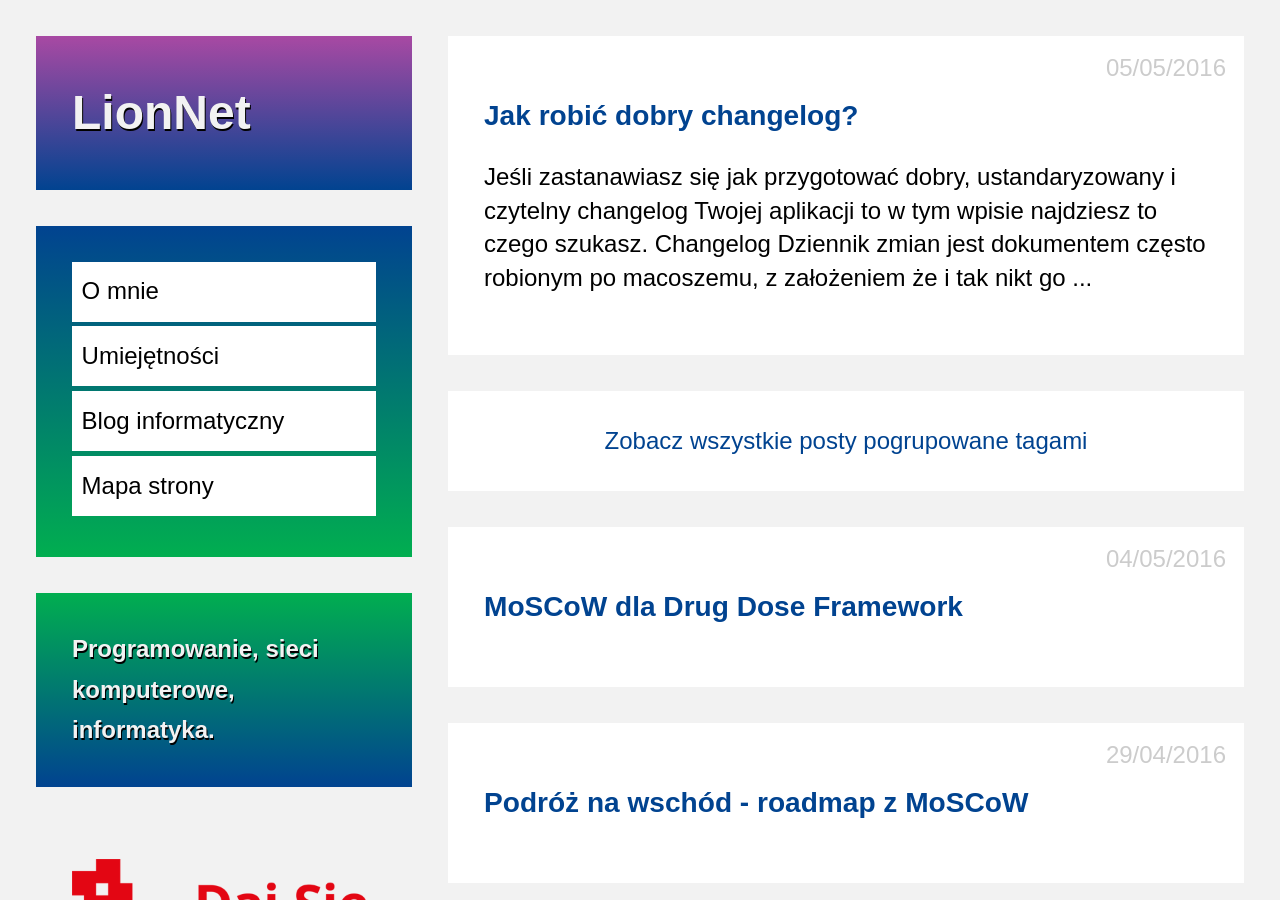
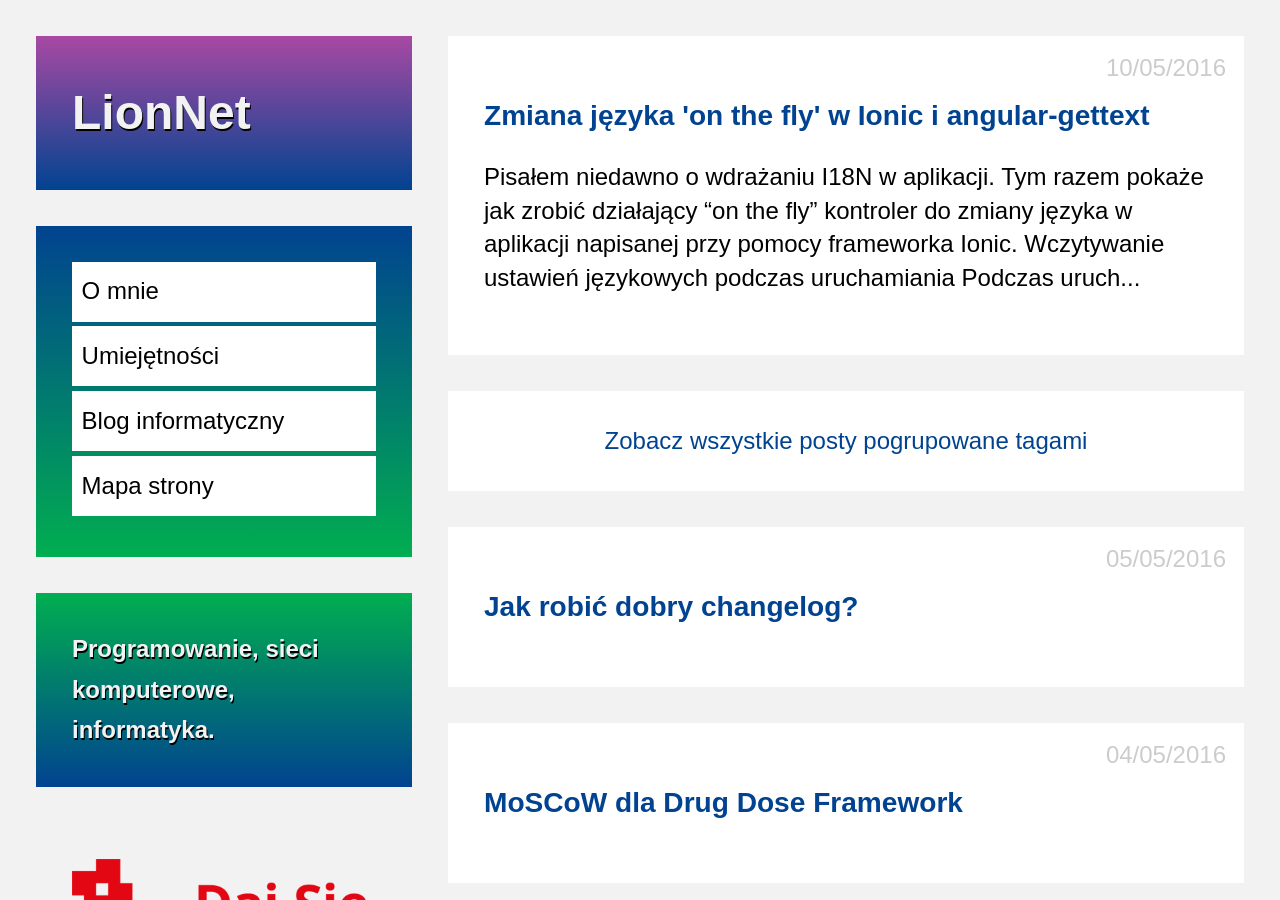
Before and after one commit to maciejlew/maciejlew.github.io, a Jekyll site: the page built from pages/blog.md, in a window 1280 px wide and 900 px high. Built offline with Jekyll 4.4.1, drawn with Linux system fonts in a browser that asks for light colours; some of the changed lines change nothing that is shown.

Commit message:
Adds post 'Zmiana języka on the fly w Ionic i angular-gettext

```diff
--- /dev/null
+++ b/_posts/2016-05-10-zmiana-jezyka-on-the-fly-w-ionic-i-angular-gettext.md
@@ -0,0 +1,140 @@
+---
+layout: post
+title: "Zmiana języka 'on the fly' w Ionic i angular-gettext"
+date: "2016-05-10 20:20:00"
+description: 'Jak zmienić dynamicznie język aplikacji napisanej w Ionic z
+wykorzystaniem biblioteki angular-gettext?'
+keywords: "daj się poznać 2016, konkurs programistyczny, aplikacja konkursowa,
+drug dose framework, aplikacja mobilna, pas pediatryczny, dawkowanie leków,
+ionic, angular, gettext"
+tags:
+- DSP2016
+- DDF
+- JS
+---
+
+Pisałem niedawno o [wdrażaniu I18N w aplikacji][1]. Tym razem pokaże jak zrobić
+działający "on the fly" kontroler do zmiany języka w aplikacji napisanej przy pomocy
+frameworka Ionic.
+
+### Wczytywanie ustawień językowych podczas uruchamiania
+
+Podczas uruchamiania aplikacji dobrze by było pobrać język w jakim użytkownik
+życzy sobie jej używać. **Ustawienia językowe możemy zapisać np. w local storage**.
+Przyjmijmy że nasza aplikacja obsługuje 3 języki: angielski, polski i niemiecki.
+Przy takiej konfiguracji nasz moduł może wyglądać następująco:
+
+    var app = angular.module('DrugDoseFrameworkApp', dependencies).run(function ($ionicPlatform, gettextCatalog) {
+
+        var language = 'en_EN';
+        if (window.localStorage.getItem('language')) {
+            language = window.localStorage.getItem('language');
+        } else {
+            switch (window.navigator.language.substr(0, 2)) {
+                case 'pl':
+                    language = 'pl_PL';
+                    break;
+                case 'de':
+                    language = 'de_DE';
+                    break;
+            }
+            localStorage.setItem('language', language);
+        }
+        gettextCatalog.setCurrentLanguage(language);
+    });
+
+Widzimy tu, że domyślnie ładowany jest język angielski. Następnie próbujemy wykryć
+czy użytkownik już zapisał cokolwiek w zmiennej przechowywanej lokalnie nt.
+preferowanego języka. Jeśli i to się nie powiedzie, to próbujemy ustalić język
+na podstawie ustawień przeglądarki.
+
+### Kontroler zmiany języka
+
+    drugDoseFrameworkControllers.controller('LanguageCtrl', function ($scope, $state, gettextCatalog) {
+
+        $scope.language = window.localStorage.getItem('language');
+
+        $scope.changeLanguage = function() {
+            window.localStorage.setItem('language', $scope.language);
+            gettextCatalog.setCurrentLanguage($scope.language);
+            $state.go('drugs');
+        };
+
+    });
+
+Kontroler ten posiada jedną zmienną, określająca wybrany język oraz jedną prostą
+metodę pozwalającą na jego zmianę. Nowe ustawienia są zapisywane w localStorage.
+
+### Widok zmiany języka
+
+    <ion-view view-title="Language settings">
+    <ion-content ng-controller="LanguageCtrl">
+        <ion-list>
+            <ion-radio ng-model="language" ng-value="'en_EN'" ng-change="changeLanguage()">
+                english
+            </ion-radio>
+            <ion-radio ng-model="language" ng-value="'pl_PL'" ng-change="changeLanguage()">
+                polish
+            </ion-radio>
+            <ion-radio ng-model="language" ng-value="'de_DE'" ng-change="changeLanguage()">
+                german
+            </ion-radio>
+        </ion-list>
+    </ion-content>
+    </ion-view>
+
+Widok zmiany języka jest bardzo prosty i składa się z dyrektyw Ionic za którymi
+kryją się proste radio inputy. Bindujemy tu model *language* z tymi inputami oraz
+podpinamy metodę *changelanguage* pod zdarzenie zmiany stanu tych kontrolek.
+
+### Konfiguracja stateProvider'a
+
+Jeśli nasza aplikacja Ionic składa się z wielu widoków *ion-view* bądź *ion-nav-view*
+i chcemy aby język ustawił się od razu, a nie po kolejnym uruchomieniu aplikacji
+(bądź odświeżeniu strony) to musimy wyłączyć cache dla tych widoków. Możemy to
+zrobić w module konfiguracji aplikacji w następujący sposób:
+
+    app.config(function ($stateProvider, $urlRouterProvider) {
+        $stateProvider.state('drugs', {
+            cache: false,
+            url: '/drugs/',
+            templateUrl: 'partials/drug-list.html',
+            controller: 'DrugListCtrl'
+        }).state('drug-details', {
+            cache: false,
+            url: '/drugs/:drugId',
+            templateUrl: 'partials/drug-details.html',
+            controller: 'DrugDetailsCtrl'
+        }).state('language', {
+            cache: false,
+            url: '/drugs/language/',
+            templateUrl: 'partials/language.html',
+            controller: 'LanguageCtrl'
+        }).state('drug-dose', {
+            cache: false,
+            url: '/drugs/dose/:drugId',
+            templateUrl: 'partials/drug-dose.html',
+            controller: 'DrugDoseCtrl'
+        });
+        $urlRouterProvider.otherwise("/drugs/");
+    });
+
+### Podsumowanie
+
+Dodanie obsługi wielu języków w aplikacji Ionic jest bardzo proste jeśli skorzysta
+się z biblioteki angular-gettext. Ilość kodu do tego potrzebna jest bardzo mała,
+a sama implementacja zrozumiała dla każdego, nawet początkującego programisty
+JS. Jedyną trudnością może być znalezienie informacji o konieczności [wyłączenia
+cache widoków Ionic][2].
+
+Zachęcam do przejrzenia kodu mojej [aplikacji konkursowej DDF][3], w której
+zaimplementowałem w podany wyżej sposób I18N.
+
+
+
+
+[1]: {{site.url}}/2016/04/26/i18n-z-angularjs-gettext.html
+[2]: http://ionicframework.com/docs/api/directive/ionNavView/
+[3]: https://github.com/maciejlew/drug-dose-framework
+
+{% include acronyms.md %}
--- a/pages/map.md
+++ b/pages/map.md
@@ -24,6 +24,7 @@ redirect_from: /map/
  * [Umiejętności](../umiejetnosci)
  * [Kontakt](../kontakt)
  * [Blog informatyczny](../blog)
+   * [Zmiana języka 'on the fly' w Ionic i angular-gettext](../2016/05/10/zmiana-jezyka-on-the-fly-w-ionic-i-angular-gettext.html)
    * [Jak robić dobry changelog?](../2016/05/04/jak-robic-dobry-changelog.html)
    * [MoSCoW dla Drug Dose Framework](../2016/05/04/moscow-dla-drug-dose-framework.html)
    * [Podróż na wschód - roadmap z MoSCoW](../2016/04/29/podroz-na-wschod-roadmap-z-moscow.html)
```
